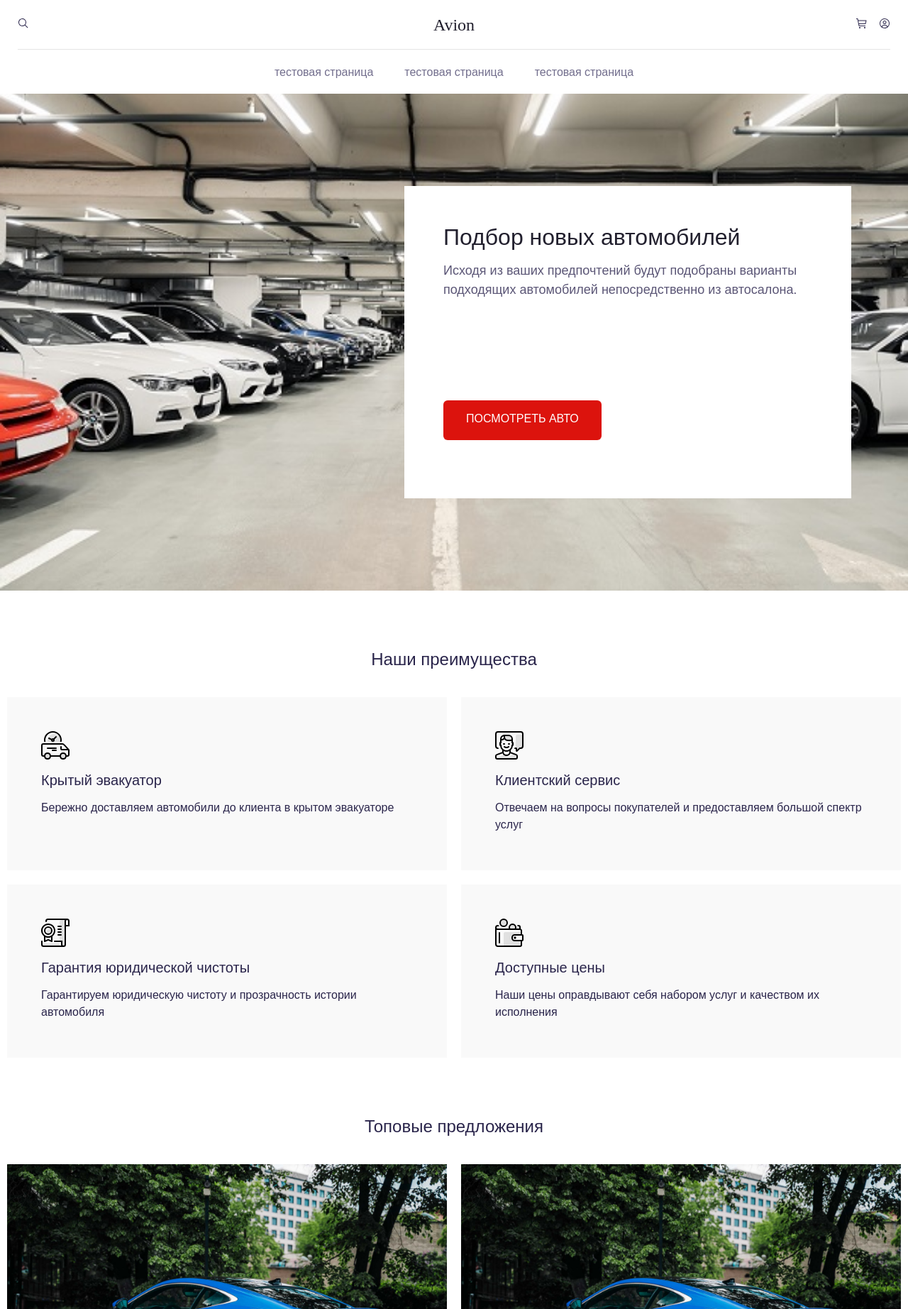
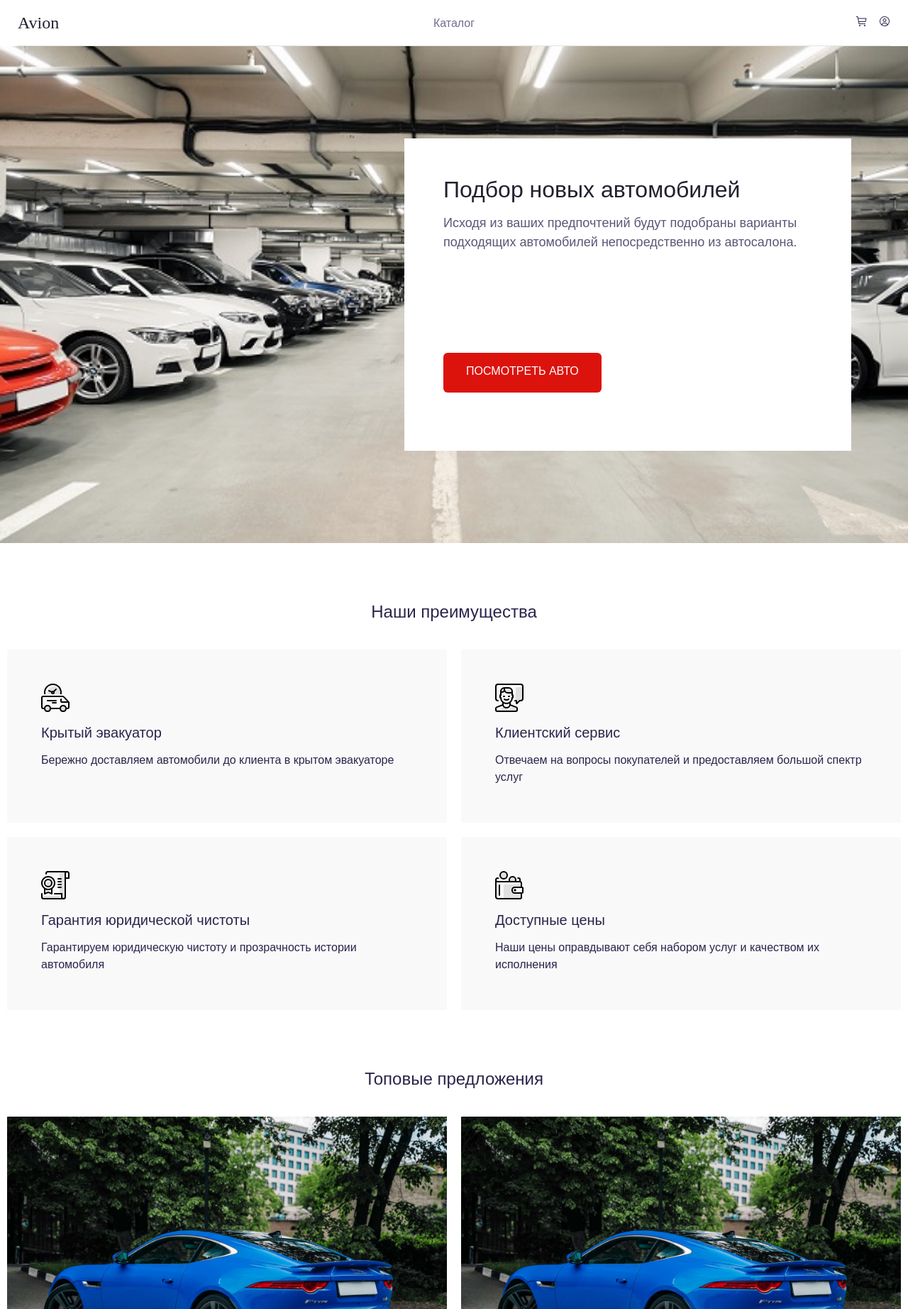
Before and after one commit to NoNamePablos/cursworkWeb, a PHP site: page / in a window 1280 px wide. Shown: the top 1844 px of the page at 71% size. Run offline with PHP 8.4, Linux system fonts and the light colour scheme; some web fonts are replaced.

Commit message:
add verstky

```diff
--- a/assets/js/main.js
+++ b/assets/js/main.js
@@ -20,3 +20,16 @@ if(document.querySelector(".js-slider")){
         },
     });
 }
+
+if(document.querySelector(".js-popup")){
+    const mobilePopup=document.querySelector(".js-popup");
+    const mobileMenu=document.querySelector(".js-mobile");
+    if(!mobilePopup.classList.contains("js-auth")){
+        mobilePopup.addEventListener("click",(e)=>{
+            e.preventDefault();
+            mobileMenu.classList.toggle("open");
+            document.body.classList.toggle("body-hidden");
+
+        })
+    }
+}
--- a/index.html
+++ b/index.html
@@ -11,30 +11,39 @@
     <div class="container">
       <header class="header">
         <div class="header__top">
-          <div class="header__search header-left">
-            <img src="./assets/img/UI/Search.svg" alt="Search" />
+          <a href=""><h1 class="header__title">Avion</h1></a>
+          <div class="header__list">
+            <a href="element.path" class="header__list-link">Каталог</a>
           </div>
-          <a href=""><h1 class="header__title">Avion</h1></a>
           <div class="header__top-right">
             <a href="" class="header__cart">
               <img src="./assets/img/UI/Shopping--cart.svg" alt="Cart" />
             </a>
-            <a href="" class="header__user">
-              <img src="./assets/img/UI/User--avatar.svg" alt="User" />
-            </a>
-          </div>
-        </div>
-        <div class="header__bottom">
-          <div class="header__list">
-            <a href="element.path" class="header__list-link"
-              >тестовая страница</a
-            >
-            <a href="element.path" class="header__list-link"
-              >тестовая страница</a
-            >
-            <a href="element.path" class="header__list-link"
-              >тестовая страница</a
-            >
+            <div class="header__user-container">
+              <a href="" class="header__user js-popup">
+                <img src="./assets/img/UI/User--avatar.svg" alt="User" />
+              </a>
+            </div>
+            <ul class="header__user-menu js-mobile">
+              <div class="header__user-menu-auth">
+                <p class="title-satoshi title-satoshi-body-medium">
+                  Добро пожаловать,
+                </p>
+                <h4 class="title-satoshi title-satoshi-body-large">Admin</h4>
+              </div>
+              <li class="header__user-menu-item header__user-menu-admin">
+                <a href="" class="header__user-menu-link">Админка</a>
+              </li>
+              <li class="header__user-menu-item header__user-menu-mobile">
+                <a href="" class="header__user-menu-link">Каталог</a>
+              </li>
+              <li class="header__user-menu-item">
+                <a href="" class="header__user-menu-link">Настройки</a>
+              </li>
+              <li class="header__user-menu-item">
+                <a href="" class="header__user-menu-link">Выход</a>
+              </li>
+            </ul>
           </div>
         </div>
       </header>
@@ -387,6 +396,6 @@
         </div>
       </footer>
     </div>
-  <script src="/assets/js/main.js"></script>
+    <script src="/assets/js/main.js"></script>
   </body>
 </html>
--- a/scss/_base.scss
+++ b/scss/_base.scss
@@ -76,3 +76,8 @@ body {
     max-width: 1440px;
     margin: auto;
 }
+.body-hidden{
+    @include vp-1023(){
+        overflow: hidden;
+    }
+}
--- /dev/null
+++ b/scss/_mixins.scss
@@ -0,0 +1,23 @@
+@mixin vp-1599 {
+    @media screen and (max-width:1599px) {
+        @content;
+    }
+}
+
+@mixin vp-1440 {
+    @media screen and (max-width:1440px) {
+        @content;
+    }
+}
+
+@mixin vp-1023 {
+    @media screen and (max-width:1023px) {
+        @content;
+    }
+}
+
+@mixin vp-767 {
+    @media screen and (max-width:767px) {
+        @content;
+    }
+}
--- a/scss/cards/_card-slider.scss
+++ b/scss/cards/_card-slider.scss
@@ -1,7 +1,11 @@
 .card-slider{
+	& .swiper-slide{
+		cursor: pointer;
+	}
   & img{
 	width: 100%;
 	object-fit: cover;
+	user-select: none;
   }
   &__pagination{
 	width: 100px;
--- a/scss/global/_header.scss
+++ b/scss/global/_header.scss
@@ -3,13 +3,14 @@ ul{
     padding: 0;
 }
 .header{
-    height: 132px;
+    height: 65px;
     padding: 0 25px;
+    width: 100%;
     & a{
         cursor: pointer;
     }
     &__title{
-        text-align: center;
+        text-align: left;
         color:var( --color-title);
         font-family: 'Clash Display';
         font-style: normal;
@@ -20,14 +21,74 @@ ul{
     &__cart{
         margin-right: 16px;
     }
-    &__search{
+    &__user{
+        &-menu{
+            display: none;
+            visibility: hidden;
+            opacity: 0;
+            flex-direction: column;
+            width: 300px;
+            height: max-content;
+            border-radius: 6px;
+            background-color:var(--grey);
+            position: absolute;
+            right: 0;
+            top: 65px;
+            padding: 20px 40px;
+            z-index: 5;
+            &.open{
+                    display: flex;
+                    opacity:1;
+                    visibility: visible;
+            }
+            @include vp-767(){
+                width: calc(100% + 50px);
+                height: 100vh;
+                left: -25px;
+                right: initial;
 
+            }
+            color:var(--color-title);
+            & a{
+                color:var(--color-title);
+                &:hover{
+                    text-decoration: underline;
+                }
+            }
+            &-admin{
+                & a{
+                    color:var(--danger);
+                }
+            }
+            &-mobile{
+                display: none;
+                @include vp-767(){
+                    display: block;
+                }
+            }
+            &-auth{
+                display: flex;
+                align-items: center;
+                & h4{
+                    margin-left: 10px;
+                    font-weight: 500;
+                    text-decoration: underline;
+                }
+            }
+            &>*+*{
+                margin-top: 20px;
+            }
+        }
     }
     &__top{
         display: grid;
+        position: relative;
         grid-template-columns: repeat(3,1fr);
+        @include vp-767(){
+            grid-template-columns: repeat(2,1fr);
+        }
         align-items: center;
-        height: 70px;
+        height: 100%;
         width: 100%;
         border-bottom: 1px solid rgba(0, 0, 0, 0.1);
         &-right{
@@ -36,15 +97,13 @@ ul{
             margin-left: auto;
         }
     }
-    &__bottom{
-        display: flex;
-        justify-content: center;
-        align-items: center;
-        height: 62px;
-    }
     &__list{
         display: flex;
         align-items: center;
+        justify-content: center;
+        @include vp-767(){
+            display: none;
+        }
         &-link{
             &:not(:last-child){
                 margin-right: 44px;
--- a/scss/style.scss
+++ b/scss/style.scss
@@ -1,4 +1,5 @@
 @import "./normalize";
+@import "./mixins";
 @import "./base";
 @import "./global";
 @import "./ui";
--- a/style.css
+++ b/style.css
@@ -491,20 +492,27 @@ body {
   margin: auto;
 }
 
+@media screen and (max-width: 1023px) {
+  .body-hidden {
+    overflow: hidden;
+  }
+}
+
 ul {
   list-style: none;
   padding: 0;
 }
 
 .header {
-  height: 132px;
+  height: 65px;
   padding: 0 25px;
+  width: 100%;
 }
 .header a {
   cursor: pointer;
 }
 .header__title {
-  text-align: center;
+  text-align: left;
   color: var(--color-title);
   font-family: "Clash Display";
   font-style: normal;
@@ -515,28 +523,94 @@ ul {
 .header__cart {
   margin-right: 16px;
 }
+.header__user-menu {
+  display: none;
+  visibility: hidden;
+  opacity: 0;
+  flex-direction: column;
+  width: 300px;
+  height: -webkit-max-content;
+  height: -moz-max-content;
+  height: max-content;
+  border-radius: 6px;
+  background-color: var(--grey);
+  position: absolute;
+  right: 0;
+  top: 65px;
+  padding: 20px 40px;
+  z-index: 5;
+  color: var(--color-title);
+}
+.header__user-menu.open {
+  display: flex;
+  opacity: 1;
+  visibility: visible;
+}
+@media screen and (max-width: 767px) {
+  .header__user-menu {
+    width: calc(100% + 50px);
+    height: 100vh;
+    left: -25px;
+    right: initial;
+  }
+}
+.header__user-menu a {
+  color: var(--color-title);
+}
+.header__user-menu a:hover {
+  text-decoration: underline;
+}
+.header__user-menu-admin a {
+  color: var(--danger);
+}
+.header__user-menu-mobile {
+  display: none;
+}
+@media screen and (max-width: 767px) {
+  .header__user-menu-mobile {
+    display: block;
+  }
+}
+.header__user-menu-auth {
+  display: flex;
+  align-items: center;
+}
+.header__user-menu-auth h4 {
+  margin-left: 10px;
+  font-weight: 500;
+  text-decoration: underline;
+}
+.header__user-menu > * + * {
+  margin-top: 20px;
+}
 .header__top {
   display: grid;
+  position: relative;
   grid-template-columns: repeat(3, 1fr);
   align-items: center;
-  height: 70px;
+  height: 100%;
   width: 100%;
   border-bottom: 1px solid rgba(0, 0, 0, 0.1);
+}
+@media screen and (max-width: 767px) {
+  .header__top {
+    grid-template-columns: repeat(2, 1fr);
+  }
 }
 .header__top-right {
   display: flex;
   align-content: center;
   margin-left: auto;
 }
-.header__bottom {
-  display: flex;
-  justify-content: center;
-  align-items: center;
-  height: 62px;
-}
 .header__list {
   display: flex;
   align-items: center;
+  justify-content: center;
+}
+@media screen and (max-width: 767px) {
+  .header__list {
+    display: none;
+  }
 }
 .header__list-link {
   color: #726E8D;
@@ -604,6 +678,8 @@ ul {
 }
 
 .button {
+  -webkit-appearance: none;
+     -moz-appearance: none;
           appearance: none;
   border: none;
   height: 56px;
@@ -638,12 +714,20 @@ ul {
 
 .input {
   border: none;
+  -webkit-appearance: none;
+     -moz-appearance: none;
           appearance: none;
   height: 56px;
   padding: 17px 32px;
   background: var(--light-grey);
   color: var(--dark-primary);
   width: 100%;
+}
+.input::-moz-placeholder {
+  color: var(--placeholder-grey);
+}
+.input:-ms-input-placeholder {
+  color: var(--placeholder-grey);
 }
 .input::placeholder {
   color: var(--placeholder-grey);
@@ -894,6 +985,12 @@ ul {
   bottom: 0;
   background: rgba(0, 0, 0, 0.5);
   z-index: 2;
+}
+.sign-up input::-moz-placeholder {
+  color: var(--dark-primary);
+}
+.sign-up input:-ms-input-placeholder {
+  color: var(--dark-primary);
 }
 .sign-up input::placeholder {
   color: var(--dark-primary);
```
Also changed, not shown: other parts of style.css (+25 -0 lines), catalog.html (+22 -19 lines), detail.html (+44 -39 lines). Lines whose indentation alone changed are shown as unchanged.
